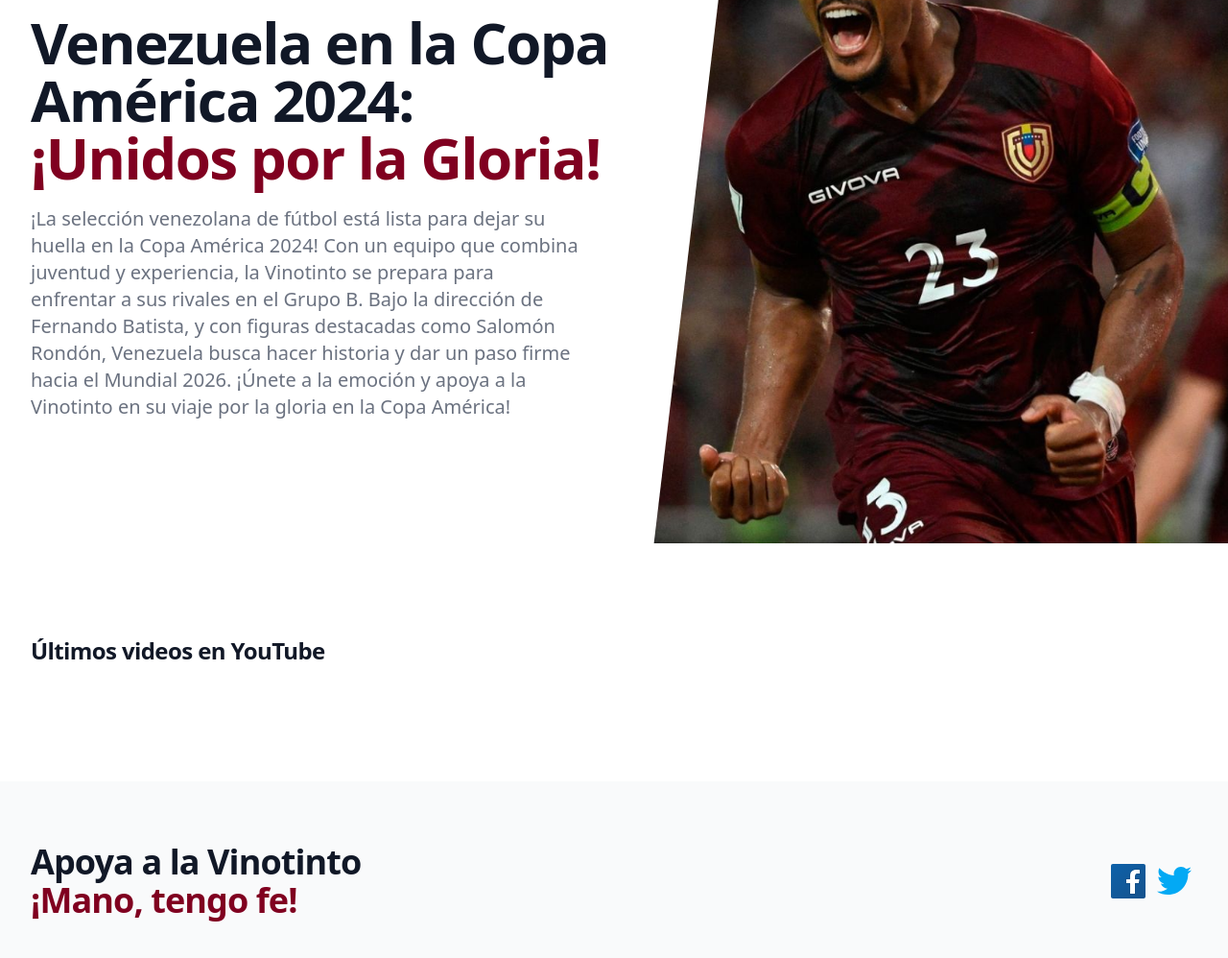
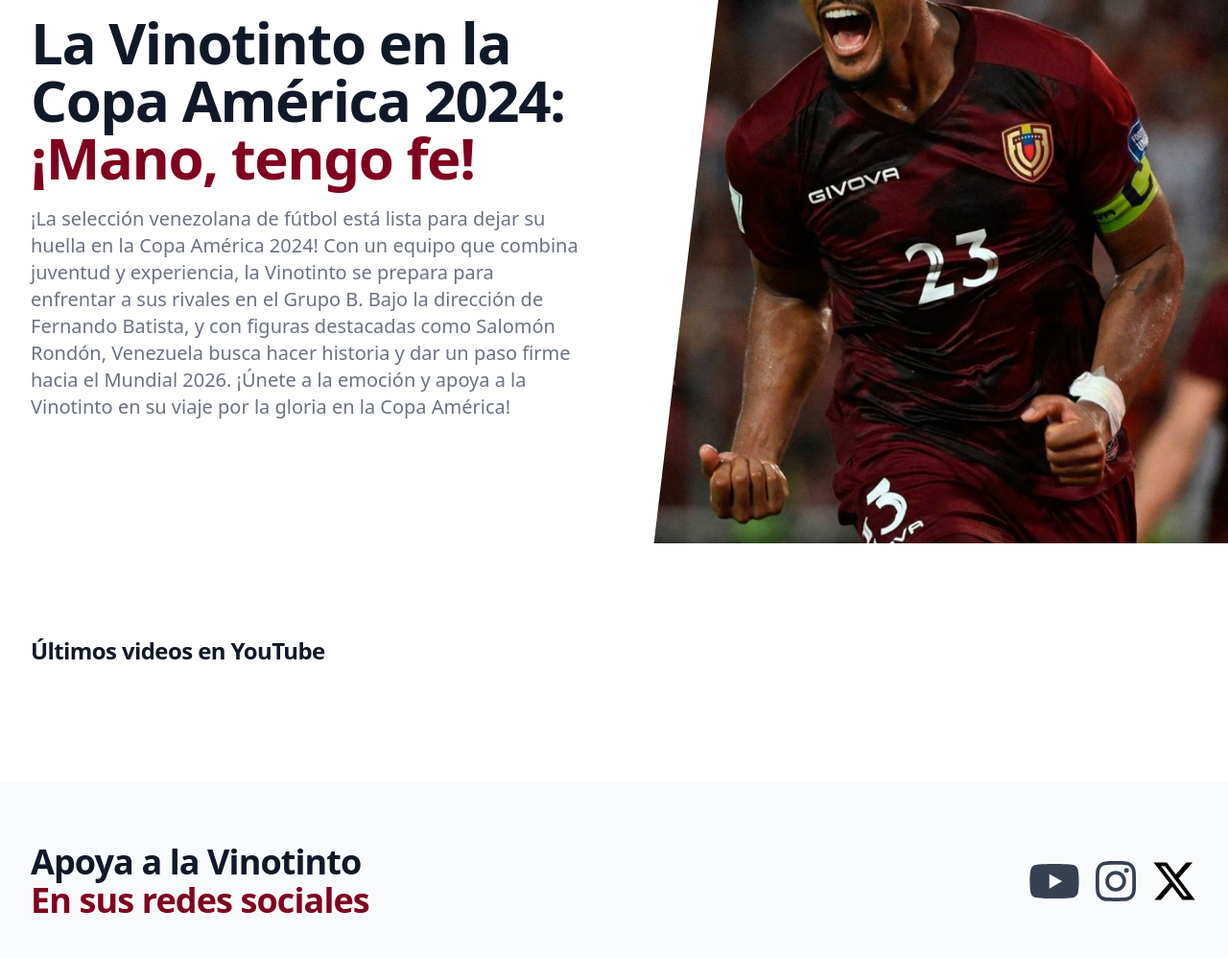
Before and after one commit to alirioi/async-lading-project, a website: page src/index.html in a window 1280 px wide. Shown: the part 162-1160 px from the top of the page at 96% size. Drawn offline with nearby package versions, Linux system fonts and the light colour scheme; no server answers.

Commit message:
feat: redes sociales en footer y url botones header

```diff
--- a/src/index.html
+++ b/src/index.html
@@ -42,19 +42,19 @@
                 </div>
                 <div class="hidden md:block md:ml-10 md:pr-4 md:space-x-8">
                   <a
-                    href="#"
+                    href="https://www.fvf.com.ve/categoria/seleccion-nacional-masculina"
                     class="font-medium text-gray-500 hover:text-gray-900"
                     >Noticias</a
                   >
                   <a
-                    href="#"
+                    href="https://copaamerica.com/es/calendario-de-partidos"
                     class="font-medium text-gray-500 hover:text-gray-900"
                     >Calendario</a
                   >
                   <a
-                    href="#"
+                    href="https://copaamerica.com/es/grupos"
                     class="font-medium text-gray-500 hover:text-gray-900"
-                    >Posiciones</a>
+                    >Clasificación</a
                 </div>
               </nav>
             </div>
@@ -68,10 +68,10 @@
                 class="text-4xl tracking-tight font-extrabold text-gray-900 sm:text-5xl md:text-6xl"
               >
                 <span class="block xl:inline"
-                  >Venezuela en la Copa América 2024:</span
+                  >La Vinotinto en la Copa América 2024:</span
                 >
                 <span class="block xl:inline" style="color: #800020;""
-                  >¡Unidos por la Gloria!</span
+                  >¡Mano, tengo fe!</span
                 >
               </h1>
               <p
@@ -118,60 +118,40 @@
           class="text-3xl font-extrabold tracking-tight text-gray-900 sm:text-4xl"
         >
           <span class="block">Apoya a la Vinotinto</span>
-          <span class="block xl:inline" style="color: #800020;"">¡Mano, tengo fe!</span>
+          <span class="block xl:inline" style="color: #800020;"">En sus redes sociales</span>
         </h2>
-        <div class="mt-8 flex lg:mt-0 lg:flex-shrink-0">
+        <div class="mt-8 flex lg:mt-0 lg:flex-shrink-0 gap-x-4">
+          <a class="text-gray-700 hover:text-orange-600" aria-label="Visita La Vinotinto TV Youtube" href="https://www.youtube.com/@VinotintoTV/videos" target="_blank">
             <svg
               xmlns="http://www.w3.org/2000/svg"
-            x="0px"
-            y="0px"
-            width="48"
-            height="48"
-            viewBox="0 0 48 48"
-            style="fill: #000000"
-          >
-            <linearGradient
-              id="awSgIinfw5_FS5MLHI~A9a_yGcWL8copNNQ_gr1"
-              x1="6.228"
-              x2="42.077"
-              y1="4.896"
-              y2="43.432"
-              gradientUnits="userSpaceOnUse"
-            >
-              <stop offset="0" stop-color="#0d61a9"></stop>
-              <stop offset="1" stop-color="#16528c"></stop>
-            </linearGradient>
-            <path
-              fill="url(#awSgIinfw5_FS5MLHI~A9a_yGcWL8copNNQ_gr1)"
-              d="M42,40c0,1.105-0.895,2-2,2H8c-1.105,0-2-0.895-2-2V8c0-1.105,0.895-2,2-2h32	c1.105,0,2,0.895,2,2V40z"
-            ></path>
-            <path
-              d="M25,38V27h-4v-6h4v-2.138c0-5.042,2.666-7.818,7.505-7.818c1.995,0,3.077,0.14,3.598,0.208	l0.858,0.111L37,12.224L37,17h-3.635C32.237,17,32,18.378,32,19.535V21h4.723l-0.928,6H32v11H25z"
-              opacity=".05"
-            ></path>
-            <path
-              d="M25.5,37.5v-11h-4v-5h4v-2.638c0-4.788,2.422-7.318,7.005-7.318c1.971,0,3.03,0.138,3.54,0.204	l0.436,0.057l0.02,0.442V16.5h-3.135c-1.623,0-1.865,1.901-1.865,3.035V21.5h4.64l-0.773,5H31.5v11H25.5z"
-              opacity=".07"
-            ></path>
-            <path
-              fill="#fff"
-              d="M33.365,16H36v-3.754c-0.492-0.064-1.531-0.203-3.495-0.203c-4.101,0-6.505,2.08-6.505,6.819V22h-4v4	h4v11h5V26h3.938l0.618-4H31v-2.465C31,17.661,31.612,16,33.365,16z"
-            ></path>
+              viewBox="0 0 576 512"
+              class="h-12">
+              <path fill="currentColor"
+                d="M549.655 124.083c-6.281-23.65-24.787-42.276-48.284-48.597C458.781 64 288 64 288 64S117.22 64 74.629 75.486c-23.497 6.322-42.003 24.947-48.284 48.597-11.412 42.867-11.412 132.305-11.412 132.305s0 89.438 11.412 132.305c6.281 23.65 24.787 41.5 48.284 47.821C117.22 448 288 448 288 448s170.78 0 213.371-11.486c23.497-6.321 42.003-24.171 48.284-47.821 11.412-42.867 11.412-132.305 11.412-132.305s0-89.438-11.412-132.305zm-317.51 213.508V175.185l142.739 81.205-142.739 81.201z">
+              </path>
             </svg>
+          </a>
+          <a class="text-gray-700 hover:text-orange-600" aria-label="Visita La Vinotinto Instagram" href="https://www.instagram.com/selevinotinto/" target="_blank">
             <svg
               xmlns="http://www.w3.org/2000/svg"
-            x="0px"
-            y="0px"
-            width="48"
-            height="48"
-            viewBox="0 0 48 48"
-            style="fill: #000000"
-          >
+              viewBox="0 0 448 512"
+              class="h-12">
+              <path fill="currentColor"
+                d="M224.1 141c-63.6 0-114.9 51.3-114.9 114.9s51.3 114.9 114.9 114.9S339 319.5 339 255.9 287.7 141 224.1 141zm0 189.6c-41.1 0-74.7-33.5-74.7-74.7s33.5-74.7 74.7-74.7 74.7 33.5 74.7 74.7-33.6 74.7-74.7 74.7zm146.4-194.3c0 14.9-12 26.8-26.8 26.8-14.9 0-26.8-12-26.8-26.8s12-26.8 26.8-26.8 26.8 12 26.8 26.8zm76.1 27.2c-1.7-35.9-9.9-67.7-36.2-93.9-26.2-26.2-58-34.4-93.9-36.2-37-2.1-147.9-2.1-184.9 0-35.8 1.7-67.6 9.9-93.9 36.1s-34.4 58-36.2 93.9c-2.1 37-2.1 147.9 0 184.9 1.7 35.9 9.9 67.7 36.2 93.9s58 34.4 93.9 36.2c37 2.1 147.9 2.1 184.9 0 35.9-1.7 67.7-9.9 93.9-36.2 26.2-26.2 34.4-58 36.2-93.9 2.1-37 2.1-147.8 0-184.8zM398.8 388c-7.8 19.6-22.9 34.7-42.6 42.6-29.5 11.7-99.5 9-132.1 9s-102.7 2.6-132.1-9c-19.6-7.8-34.7-22.9-42.6-42.6-11.7-29.5-9-99.5-9-132.1s-2.6-102.7 9-132.1c7.8-19.6 22.9-34.7 42.6-42.6 29.5-11.7 99.5-9 132.1-9s102.7-2.6 132.1 9c19.6 7.8 34.7 22.9 42.6 42.6 11.7 29.5 9 99.5 9 132.1s2.7 102.7-9 132.1z">
+              </path>
+            </svg>
+          </a>
+          <a class="text-gray-700 hover:text-orange-600" aria-label="Visita La Vinotinto X" href="https://twitter.com/SeleVinotinto" target="_blank">
+            <span class="[&>svg]:h-12 [&>svg]:w-12 [&>svg]:fill-black">
+              <svg
+                xmlns="http://www.w3.org/2000/svg"
+                fill="currentColor"
+                viewBox="0 0 512 512">
                 <path
-              fill="#03A9F4"
-              d="M42,12.429c-1.323,0.586-2.746,0.977-4.247,1.162c1.526-0.906,2.7-2.351,3.251-4.058c-1.428,0.837-3.01,1.452-4.693,1.776C34.967,9.884,33.05,9,30.926,9c-4.08,0-7.387,3.278-7.387,7.32c0,0.572,0.067,1.129,0.193,1.67c-6.138-0.308-11.582-3.226-15.224-7.654c-0.64,1.082-1,2.349-1,3.686c0,2.541,1.301,4.778,3.285,6.096c-1.211-0.037-2.351-0.374-3.349-0.914c0,0.022,0,0.055,0,0.086c0,3.551,2.547,6.508,5.923,7.181c-0.617,0.169-1.269,0.263-1.941,0.263c-0.477,0-0.942-0.054-1.392-0.135c0.94,2.902,3.667,5.023,6.898,5.086c-2.528,1.96-5.712,3.134-9.174,3.134c-0.598,0-1.183-0.034-1.761-0.104C9.268,36.786,13.152,38,17.321,38c13.585,0,21.017-11.156,21.017-20.834c0-0.317-0.01-0.633-0.025-0.945C39.763,15.197,41.013,13.905,42,12.429"
-            ></path>
+                  d="M389.2 48h70.6L305.6 224.2 487 464H345L233.7 318.6 106.5 464H35.8L200.7 275.5 26.8 48H172.4L272.9 180.9 389.2 48zM364.4 421.8h39.1L151.1 88h-42L364.4 421.8z" />
               </svg>
+            </span>
+          </a>
         </div>
       </div>
     </div>
```
Lines whose indentation alone changed are shown as unchanged.
